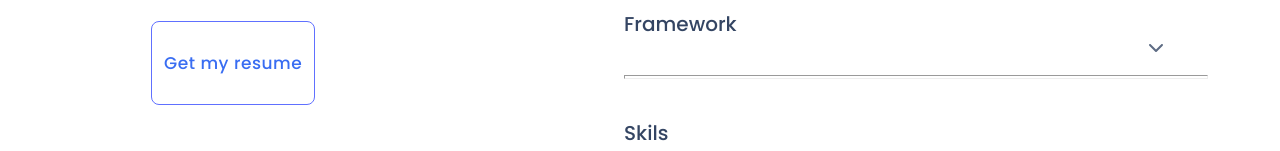
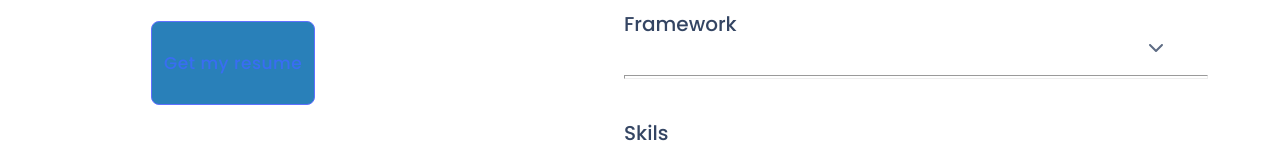
Before and after one commit to Bisma-Aslam/Mobile, a website: page index.html in a window 1280 px wide. In both pictures the pointer is over the element "Get my resume". Shown: the part 4176-4327 px from the top of the page. Drawn offline with Linux system fonts and the light colour scheme.

Commit message:
Added Transitions

```diff
--- a/style.css
+++ b/style.css
@@ -946,6 +946,10 @@
     gap: 10px;
     border-radius: 8px;
     border: 1px solid var(--primary-b-400, #6070ff);
+    transition: background-color 0.3s ease;
+  }
+  .DeskB:hover{
+    background-color: #2980b9;
   }
 
   .DeskparaB {
```
